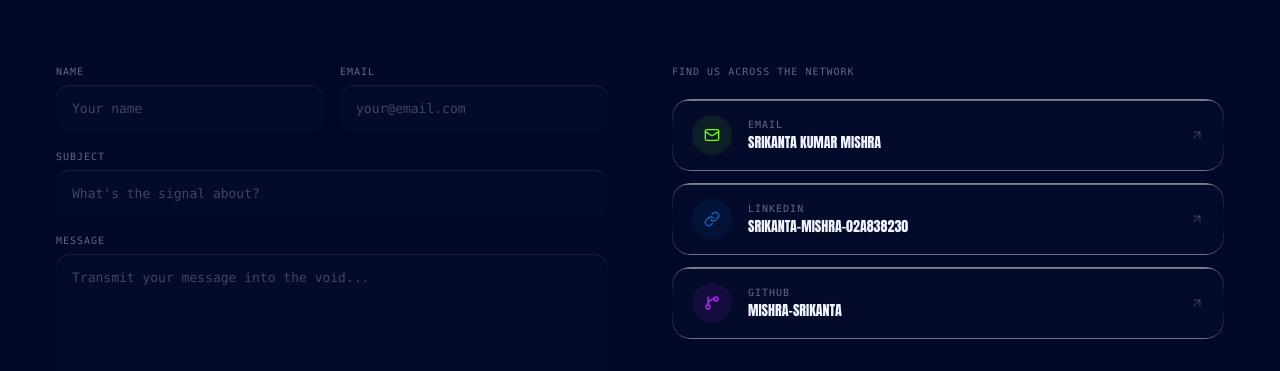
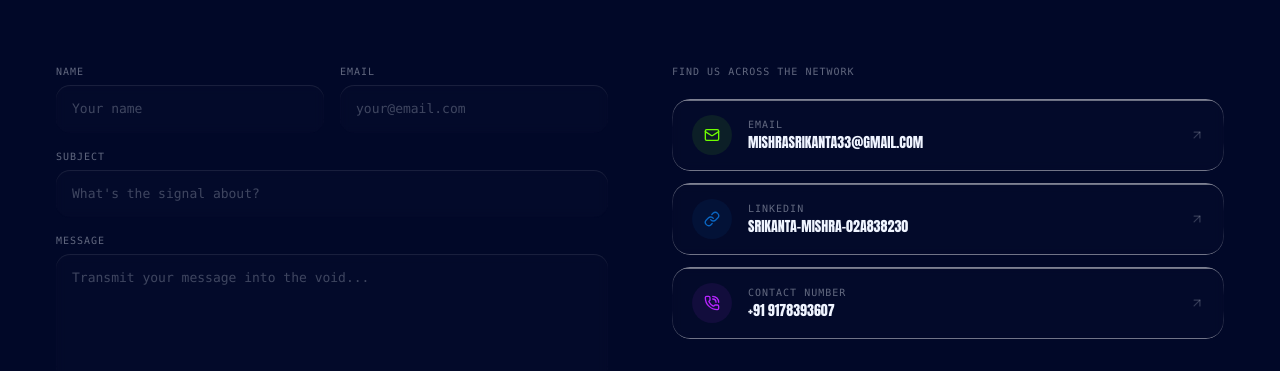
Before and after one commit to MishraSrikanta/LandingPage, a React (Vite) app: page / in a window 1280 px wide. Shown: the part 6040-6411 px from the top of the page. Built offline with nearby package versions, Linux system fonts and the light colour scheme; a web font is replaced by a local one.

Commit message:
Contact updated

```diff
--- a/src/components/Contact.tsx
+++ b/src/components/Contact.tsx
@@ -1,6 +1,6 @@
 import { useRef, useState } from 'react';
 import { motion, useInView } from 'framer-motion';
-import { Mail, Link, GitBranch, Send, ArrowUpRight } from 'lucide-react';
+import { Mail, Link, GitBranch, Send, ArrowUpRight, PhoneCall } from 'lucide-react';
 
 const fadeUp = {
   hidden: { opacity: 0, y: 36 },
@@ -12,7 +12,7 @@ const fadeUp = {
 };
 
 const SOCIAL_LINKS = [
-  { icon: Mail, label: 'Email', value: 'Srikanta Kumar Mishra', href: 'mishrasrikanta33@gmail.com', accent: '#6FFF00' },
+  { icon: Mail, label: 'Email', value: 'mishrasrikanta33@gmail.com', href: 'mishrasrikanta33@gmail.com', accent: '#6FFF00' },
   {
     icon: Link,
     label: 'LinkedIn',
@@ -20,7 +20,7 @@ const SOCIAL_LINKS = [
     href: 'https://www.linkedin.com/in/srikanta-mishra-02a838230',
     accent: '#0A66C2',
   },
-  { icon: GitBranch, label: 'GitHub', value: 'mishra-srikanta', href: '#', accent: '#b724ff' },
+  { icon: PhoneCall, label: 'Contact Number', value: '+91 9178393607', href: '#', accent: '#b724ff' },
 ];
 
 const FAQ_ITEMS = [
```
